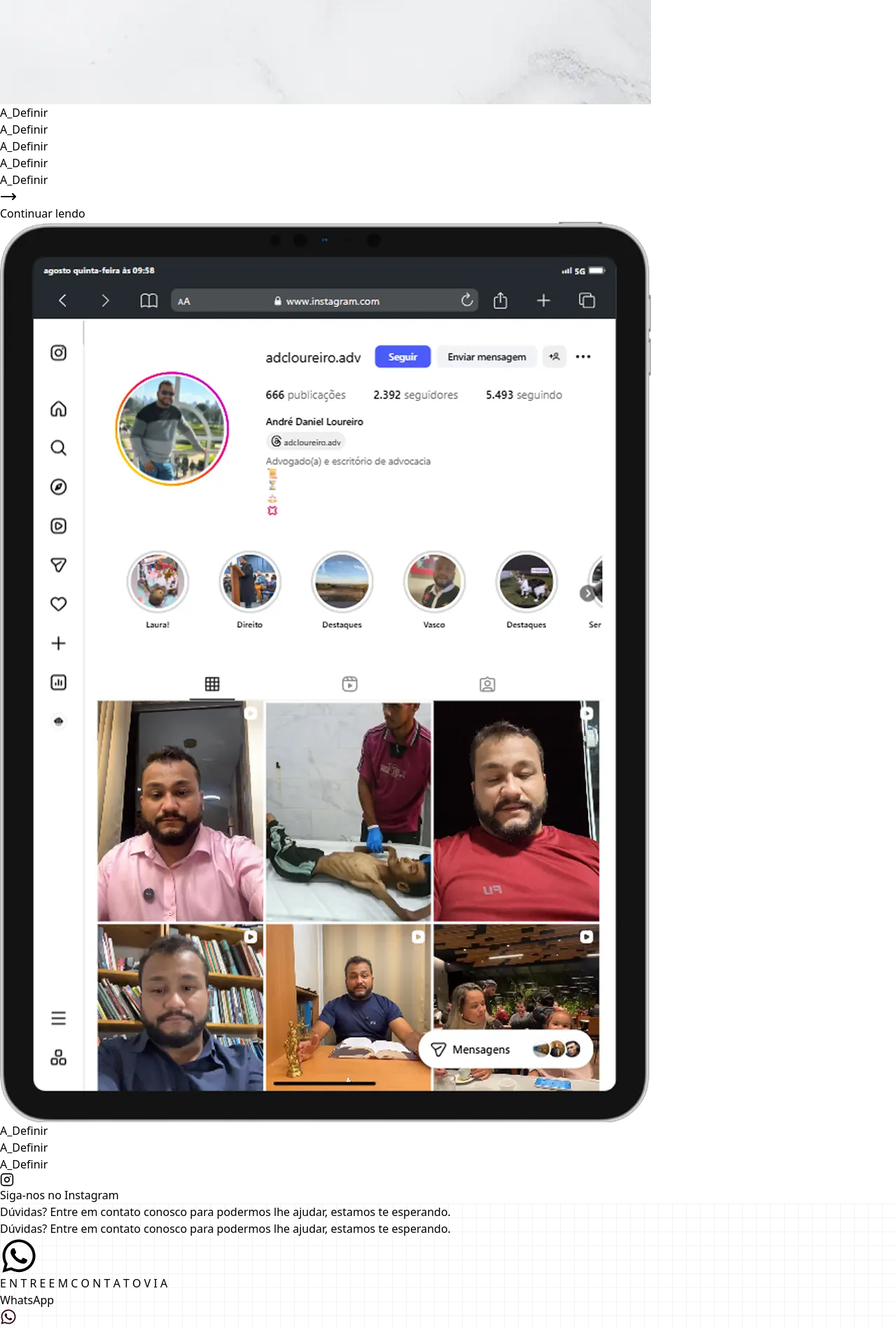
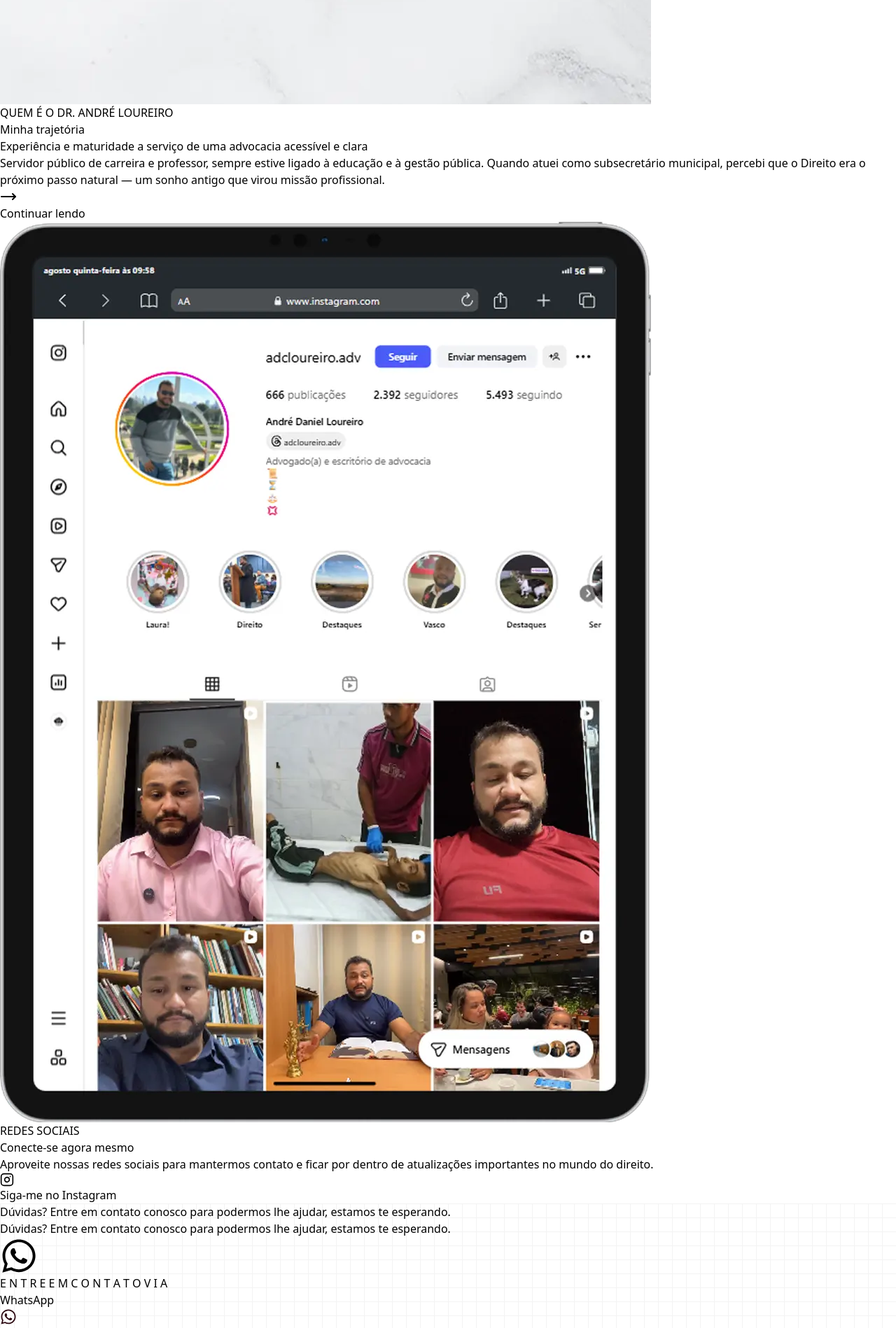
Before and after one commit to Paper-Street-Softwares/Dev-Template, a React (Vite) app: page / in a window 1280 px wide. Shown: the part 1864-3762 px from the top of the page at 70% size. Built offline with nearby package versions, Linux system fonts and the light colour scheme; a web font is replaced by a local one.

Commit message:
fix: About e AboutInstagram

```diff
--- a/src/content/content.jsx
+++ b/src/content/content.jsx
@@ -434,33 +434,40 @@
         img: aboutImg1,
         alt: "Imagem profissional de escritório/advogado(a)",
       },
-      miniTag: "A_Definir",
-      title: "A_Definir",
-      subtitle: "A_Definir",
-      labelInstagram: "Siga-nos no Instagram",
-      labelFacebook: "Siga-nos no Facebook",
-      labelLinkedin: "Siga-nos no LinkedIn",
-      labelX: "Siga-nos no X",
+      miniTag: "QUEM É O DR. ANDRÉ LOUREIRO",
+      title: "Minha trajetória",
+      subtitle:
+        "Experiência e maturidade a serviço de uma advocacia acessível e clara",
+      labelInstagram: "Siga-me no Instagram",
+      labelFacebook: "Siga-me no Facebook",
+      labelLinkedin: "Siga-me no LinkedIn",
+      labelX: "Siga-me no X",
       paragraph: (
         <div>
-          A_Definir
-          <br />
-          A_Definir
+          Servidor público de carreira e professor, sempre estive ligado à
+          educação e à gestão pública. Quando atuei como subsecretário
+          municipal, percebi que o Direito era o próximo passo natural — um
+          sonho antigo que virou missão profissional.
         </div>
       ),
       buttonModalLabelAbout: "Continuar lendo",
       modal: (
         <p>
-          A_Definir
+          Servidor público de carreira e professor, sempre estive ligado à
+          educação e à gestão pública. Quando atuei como subsecretário
+          municipal, percebi que o Direito era o próximo passo natural — um
+          sonho antigo que virou missão profissional.
           <br />
           <br />
-          A_Definir
+          Essa trajetória me deu algo que vai além da teoria: maturidade,
+          comunicação com autoridade e uma rede sólida de contatos. Ao unir o
+          conhecimento técnico com a experiência em políticas públicas, trago
+          mais segurança e clareza para quem me procura.
           <br />
           <br />
-          A_Definir
-          <br />
-          <br />
-          A_Definir
+          Mesmo iniciando formalmente na advocacia, ofereço um serviço próximo,
+          com postura e didática que ajudam o cliente a entender cada etapa do
+          seu processo — sem complicação, com profissionalismo e atenção real.
           <br />
           <br />
         </p>
@@ -474,14 +481,15 @@
           imgSocial: aboutInstagram,
           alt: `Foto do Instagram do ${infos.name}`,
         },
-        miniTag: "A_Definir",
-        title: "A_Definir",
-        subtitle: "A_Definir",
+        miniTag: "REDES SOCIAIS",
+        title: "Conecte-se agora mesmo",
+        subtitle:
+          "Aproveite nossas redes sociais para mantermos contato e ficar por dentro de atualizações importantes no mundo do direito.",
         paragraph: <p></p>,
-        labelInstagram: "Siga-nos no Instagram",
-        labelFacebook: "Siga-nos no Facebook",
-        labelLinkedin: "Siga-nos no LinkedIn",
-        labelX: "Siga-nos no X",
+        labelInstagram: "Siga-me no Instagram",
+        labelFacebook: "Siga-me no Facebook",
+        labelLinkedin: "Siga-me no LinkedIn",
+        labelX: "Siga-me no X",
       },
     },
     cta: {
```
